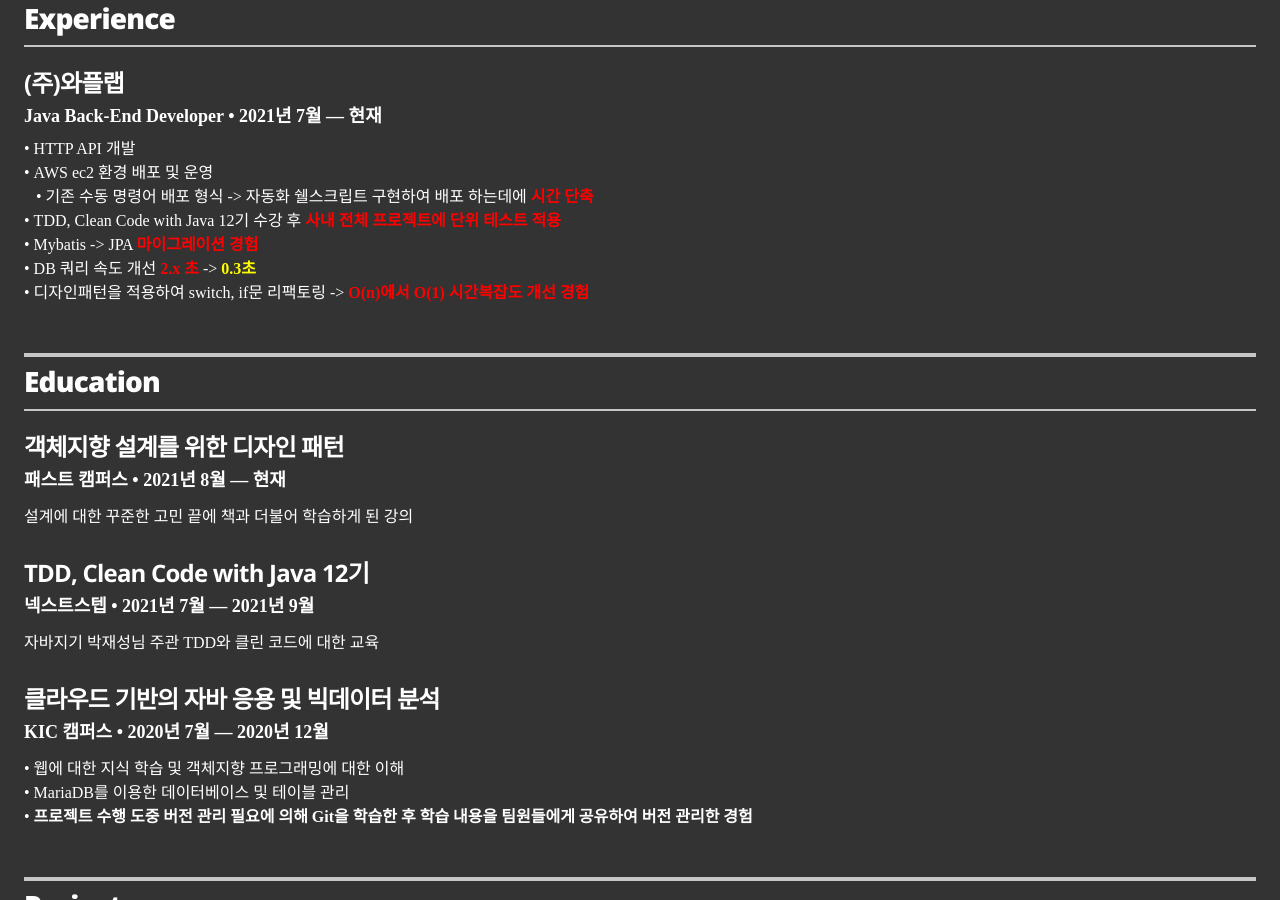
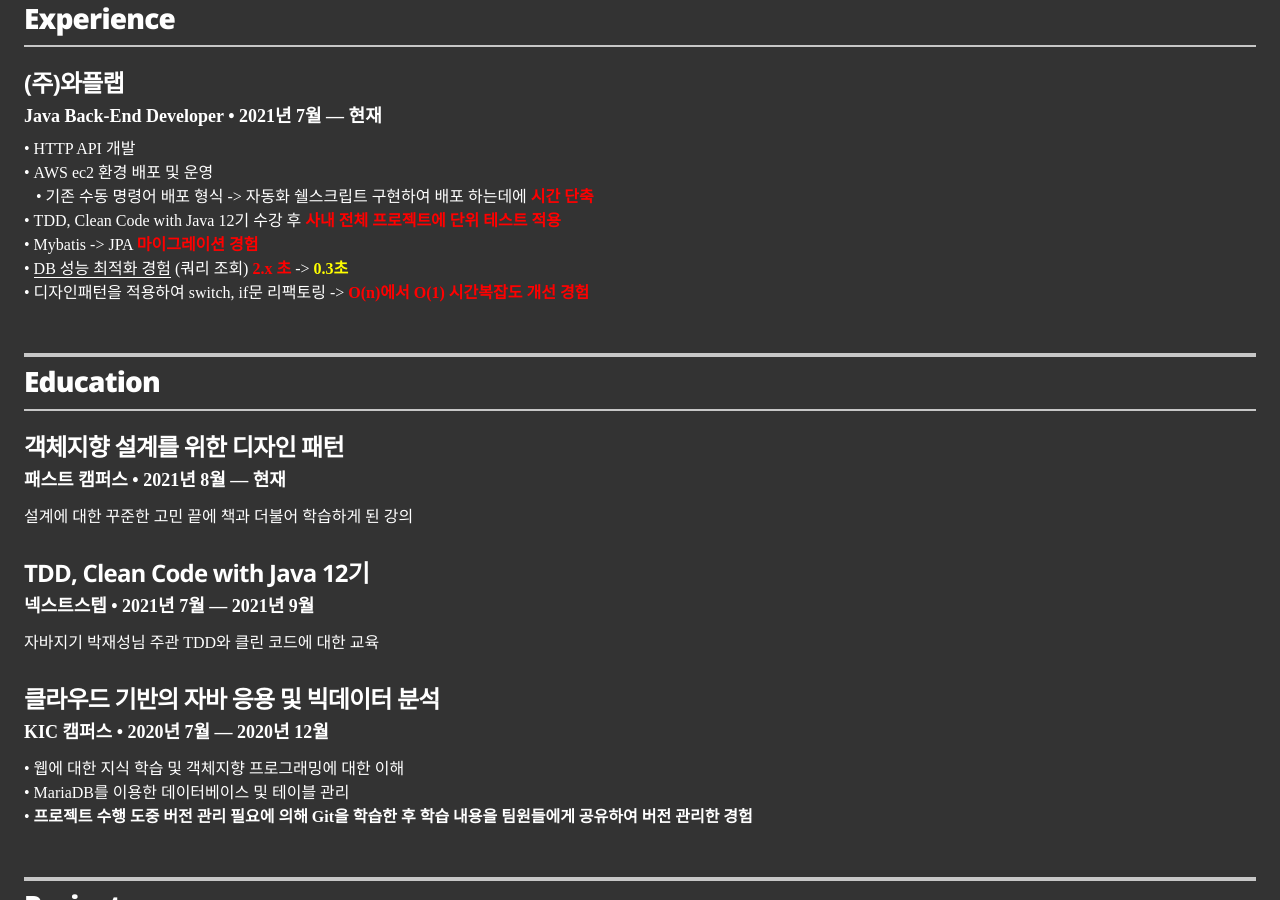
Before and after one commit to lsj8367/resume, a Jekyll site: the page built from index.html, in a window 1280 px wide and 900 px high, scrolled down 604 px. Built offline with Jekyll 4.4.1, drawn with Linux system fonts in a browser that asks for light colours.

Commit message:
docs: 블로그 연결 추가

```diff
--- a/_data/experience.yml
+++ b/_data/experience.yml
@@ -9,7 +9,7 @@
         &nbsp;&nbsp; • 기존 수동 명령어 배포 형식 -> 자동화 쉘스크립트 구현하여 배포 하는데에 <b style="color:red">시간 단축</b><br>
     - • TDD, Clean Code with Java 12기 수강 후 <b style="color:red">사내 전체 프로젝트에 단위 테스트 적용</b> <br>
     - • Mybatis -> JPA <b style="color:red">마이그레이션 경험</b> <br>
-    - • DB 쿼리 속도 개선 <b style="color:red">2.x 초</b> -> <b style="color:yellow">0.3초</b> <br>
+    - • <a href="https://lsj8367.github.io/database/DataBase-index/">DB 성능 최적화 경험</a> (쿼리 조회) <b style="color:red">2.x 초</b> -> <b style="color:yellow">0.3초</b> <br>
     - • 디자인패턴을 적용하여 switch, if문 리팩토링 -> <b style="color:red">O(n)에서 O(1) 시간복잡도 개선 경험</b>
 
 # - company: (주)이노데일
```
